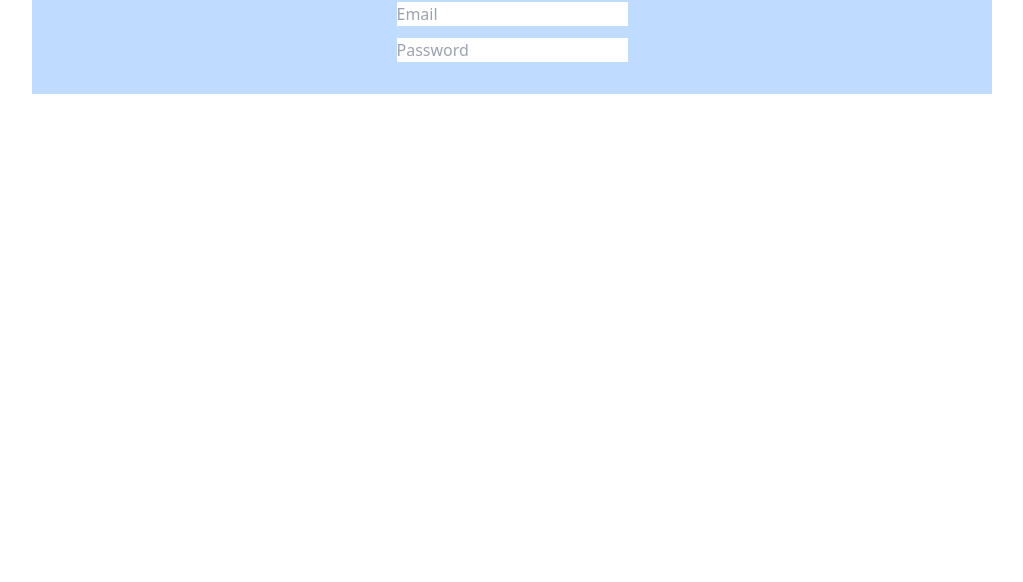
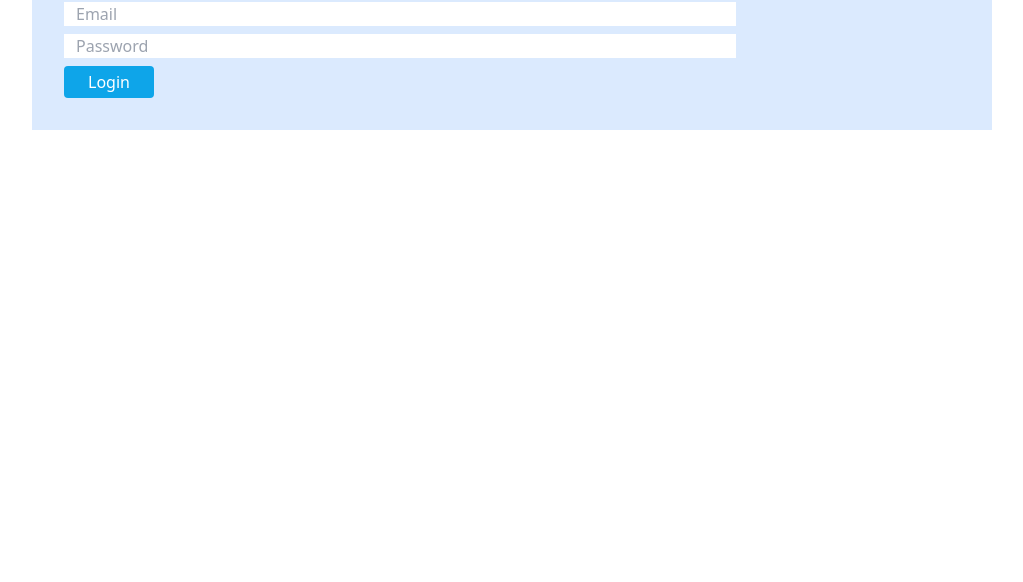
Before and after one commit to MinhajFaysal/Baap-Er-Bank, a plain HTML site: page index.html in a window 1280 px wide. Shown: the part 218-800 px from the top of the page, without its empty margins (128-1151 px from the left). Drawn offline with nearby package versions, Linux system fonts and the light colour scheme.

Commit message:
Login DOne

```diff
--- a/index.html
+++ b/index.html
@@ -17,10 +17,11 @@
         </h1>
     </header>
     <main>
-        <section class="bg-blue-200 w-9/12 mx-auto mt-12 p-8 text-center">
+        <section class="bg-blue-100 w-9/12 mx-auto mt-12 p-8">
             <h3 class="text-3xl mb-4 font-medium">Please Login First</h3>
-            <input type="email" name="" id="" placeholder="Email"> <br>
-            <input class="mt-3" type="password" name="" id="" placeholder="Password">
+            <input class="w-9/12 block pl-3" type="email" name="" id="" placeholder="Email">
+            <input class="mt-2 w-9/12 block pl-3" type="password" name="" id="" placeholder="Password">
+            <button class="bg-sky-500 hover:bg-sky-700 px-6 py-1 rounded text-white font-medium mt-2">Login</button>
         </section>
     </main>
 </body>
```
